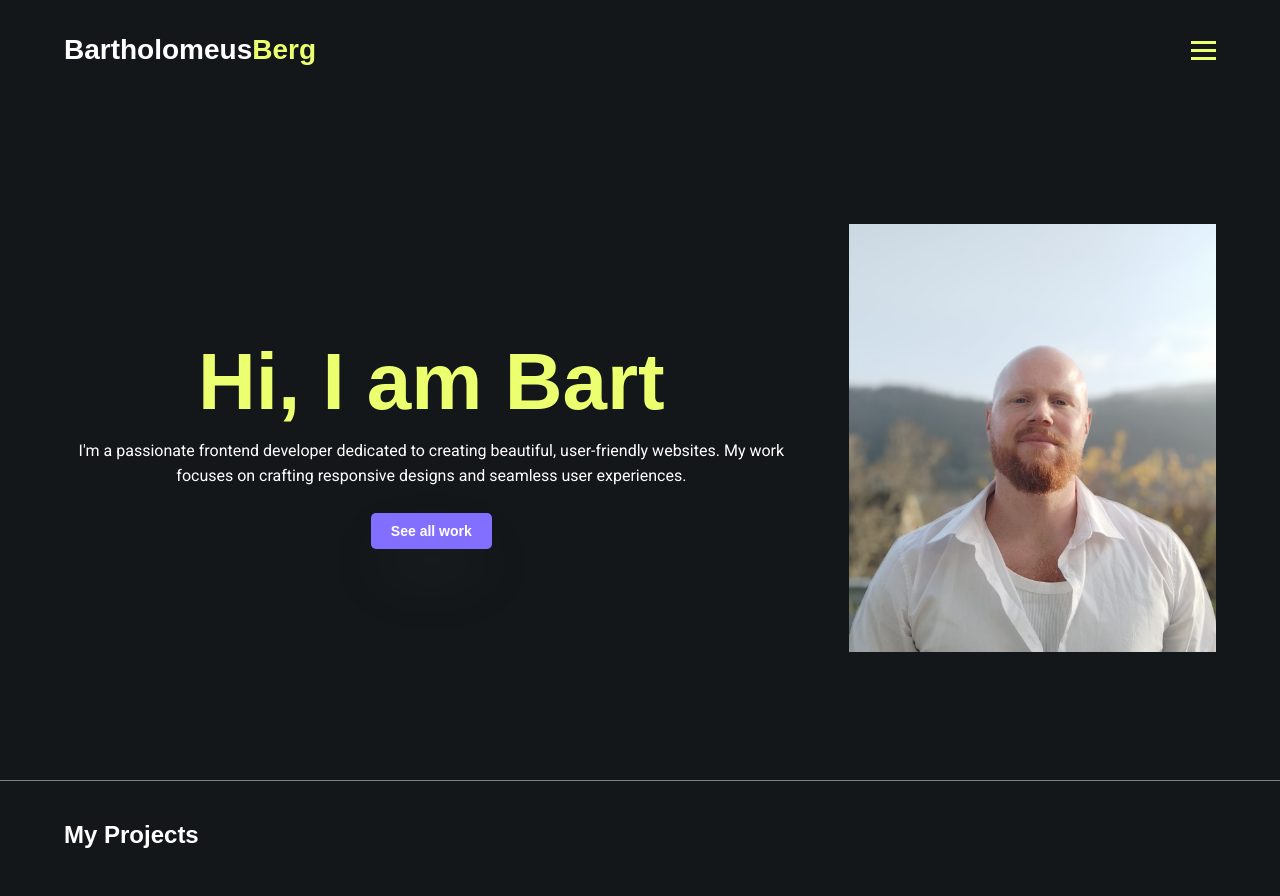
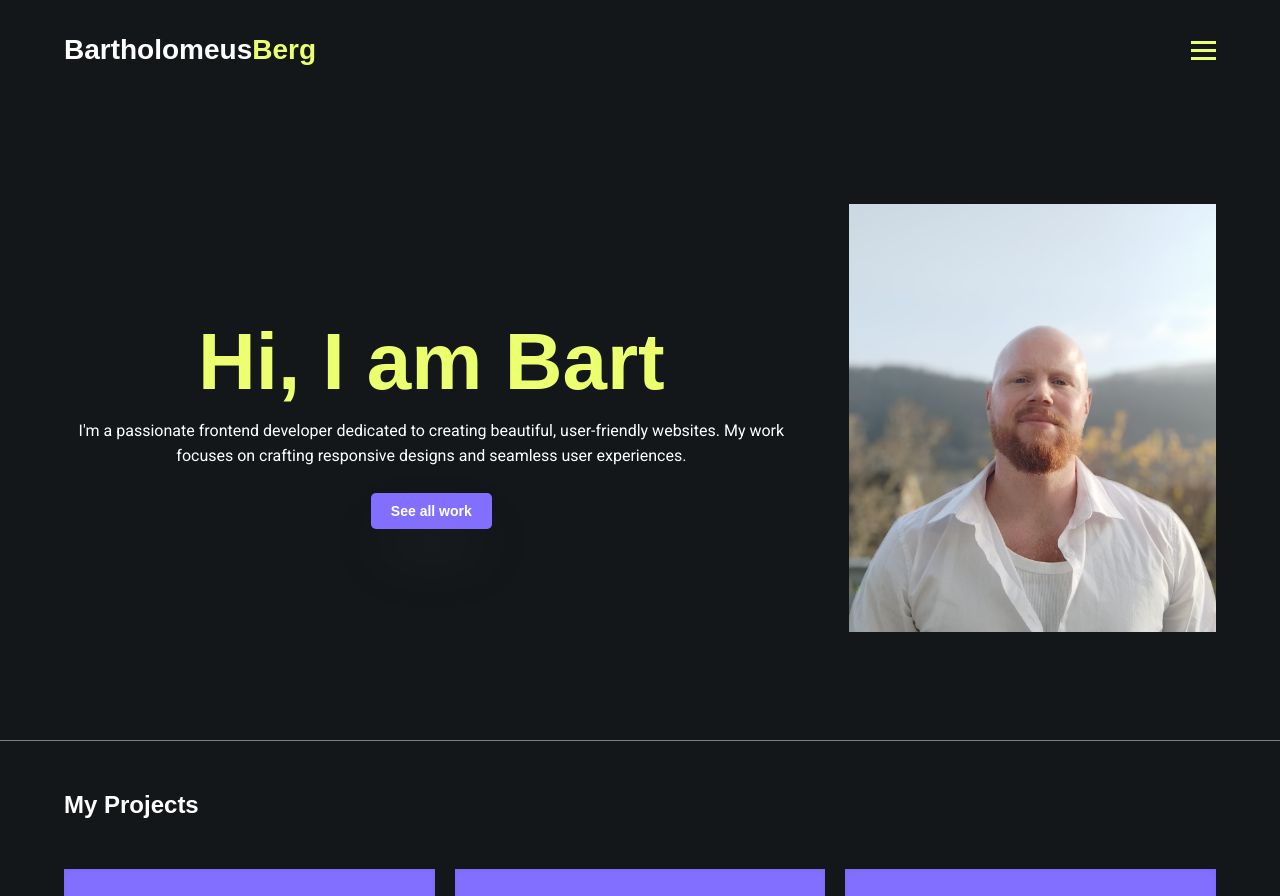
Before and after one commit to Barvand/portfolio-1, a website with bundled scripts: page index.html in a window 1280 px wide. Shown: the top 896 px of the page. Built offline with nearby package versions, Linux system fonts and the light colour scheme; a web font is replaced by a local one.

Commit message:
fixed height hero

```diff
--- a/css/global.css
+++ b/css/global.css
@@ -61,9 +61,6 @@ figure {
   margin-right: auto; /* Pushes the logo to the left */
 }
 
-section {
-  padding: 20px 0 20px 0;
-}
 
 h1 {
   font-family: "Asap Condensed", sans-serif;
@@ -78,6 +75,10 @@ h2,
 h3 {
   font-family: "Asap Condensed", sans-serif;
   font-weight: 700;
+}
+
+h2 {
+  padding-top: 30px;
 }
 
 p {
--- a/css/media-queries.css
+++ b/css/media-queries.css
@@ -28,7 +28,6 @@ header {
   }
   .hero-container {
     flex-direction: column;
-    height: 100%;
   }
 
   .hero-text {
```
